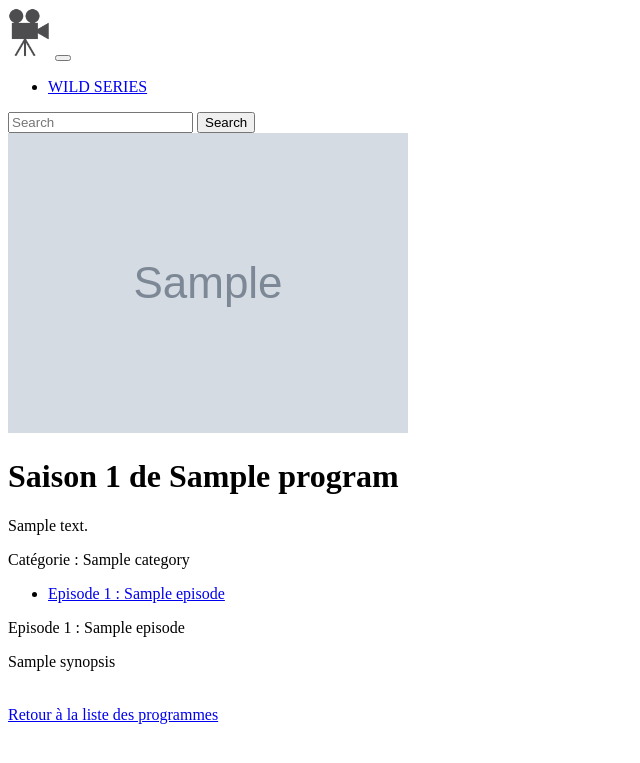
After one commit to Benjamin-51/WILD-SERIES, a Symfony app: template templates/program/season_show.html.twig in a window 1280 px wide. The commit adds this page. Shown: the top 763 px of the page, without its empty margins (0-640 px from the left). Run offline with Twig, Linux system fonts and the light colour scheme; the template is opened without the code that fills it: most values are stand-ins (such as "Sample title", 1, 10 or a date in 2020); grey boxes marked "Sample" are stand-in pictures; some libraries are stand-ins or nearby versions.

Commit message:
Quête 10-challenge

```diff
--- /dev/null
+++ b/templates/program/season_show.html.twig
@@ -0,0 +1,44 @@
+{% extends 'base.html.twig' %}
+
+{% block title %}Série #{{ program.id }}{% endblock %}
+
+{% block body %}
+   <style>
+        .poster {
+            max-height:400px;
+      }
+        .episode-description {
+            margin-bottom:35px;
+        }
+   </style>
+
+    <div class="media">
+        <img class="poster align-self-start mr-3" src="{{program.poster}}" alt="{{ program.title }} poster">
+        <div class="media-body">
+            <h1 class="mt-0">Saison {{season.number}} de {{ program.title }}</h1>
+            <p>{{ program.summary }}</p>
+            <p>Catégorie : {{ program.category.name }}</p>
+            </p>
+        </div>
+
+        <ul class="episode-list">
+            {% for episode in episodes %}
+                <li><a href="#{{episode.id}}-anchor">Episode {{episode.number}} : {{episode.title}}</a></li>
+            {% endfor %}
+        </ul>
+        <div class="episode-descriptions">
+            {% for episode in episodes %}
+                <div id="{{episode.id}}-anchor" class="episode-description">
+                    <p>Episode {{episode.number}} : {{episode.title}}</p>
+                    <p>{{episode.synopsis}}
+                </div>
+            {% endfor %}
+
+
+        </div>
+    </div>
+
+    <a href="{{ path('program_index') }}">
+        Retour à la liste des programmes
+    </a>
+{% endblock %}
--- a/templates/program/show.html.twig
+++ b/templates/program/show.html.twig
@@ -14,6 +14,11 @@
             <h1 class="mt-0">{{ program.title }}</h1>
             <p>{{ program.summary }}</p>
             <p>Catégorie : {{ program.category.name }}</p>
+            <p>Saisons :
+                {% for season in seasons %}
+                    <a href="/program/{{program.id}}/seasons/{{season.id}}">{{season.number}}</a> /
+                {% endfor %}
+            </p>
         </div>
     </div>
 
```
Also changed, not shown: src/Controller/ProgramController.php (+45 -0 lines), src/Controller/CategoryController.php (indentation only).
